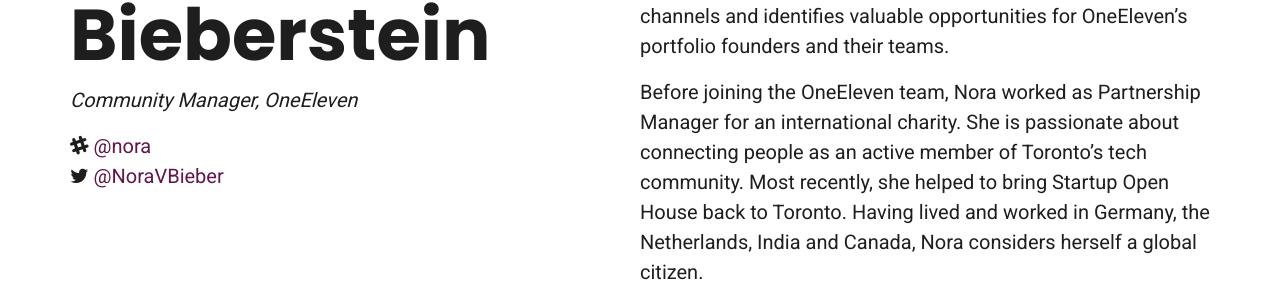
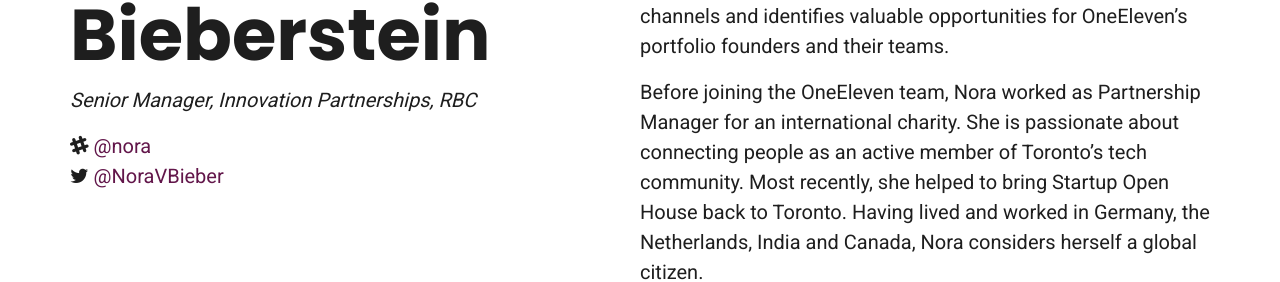
Before and after one commit to canadiancommunitybuilders/communitybuilders.io, a Jekyll site: the page built from _directors/nora-bieberstein.md, in a window 1280 px wide. Shown: the part 929-1211 px from the top of the page. Built offline with Jekyll 4.4.1, drawn with Linux system fonts in a browser that asks for light colours.

Commit message:
Create nora-bieberstein.md

```diff
--- a/_directors/nora-bieberstein.md
+++ b/_directors/nora-bieberstein.md
@@ -1,7 +1,7 @@
 ---
 name: Nora Bieberstein
-title: Community Manager
-company: OneEleven
+title: Senior Manager, Innovation Partnerships
+company: RBC
 slack: nora
 twitter: NoraVBieber
 ---
```
